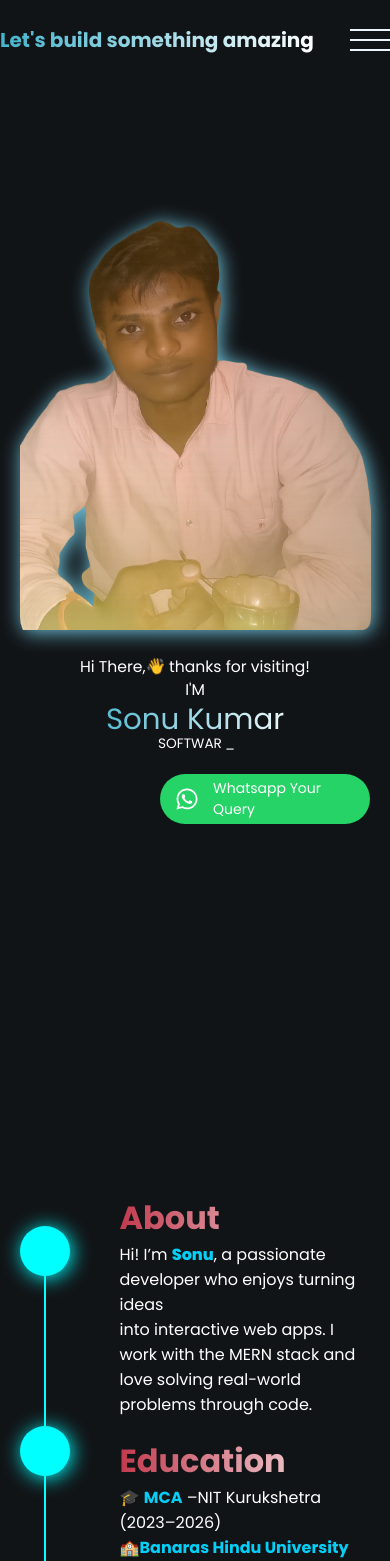
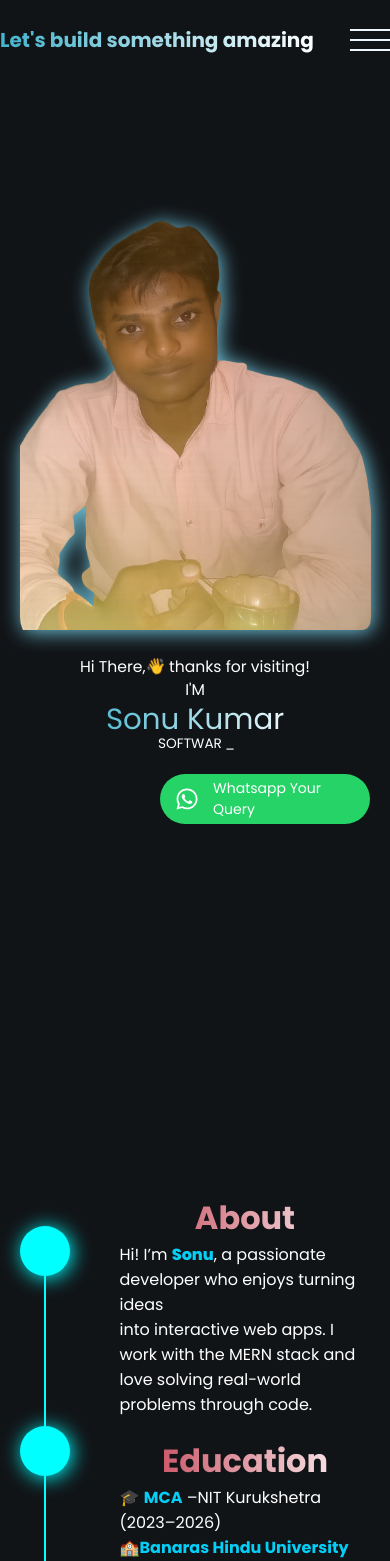
Before and after one commit to sonu-kumar-20/mywebsite, a React (Vite) app: page / in a window 390 px wide. Shown: the top 1561 px of the page. Built offline with nearby package versions, Linux system fonts and the light colour scheme.

Commit message:
i added hyper link of project new my project are live

```diff
--- a/src/components/Projects/Project.css
+++ b/src/components/Projects/Project.css
@@ -10,7 +10,9 @@
   box-sizing: border-box;
 }
 
-
+h1{
+  text-align: center;
+}
 .carddiv {
   display: flex;
   flex-direction: column;
@@ -83,3 +85,15 @@
   background-color: rgb(79, 213, 240);
 
 }
+
+@media (max-width: 750px) {
+ .card-content {
+  display: flex;
+  flex-direction: column;
+
+
+}
+h1{
+  text-align: center;
+}
+}
```
